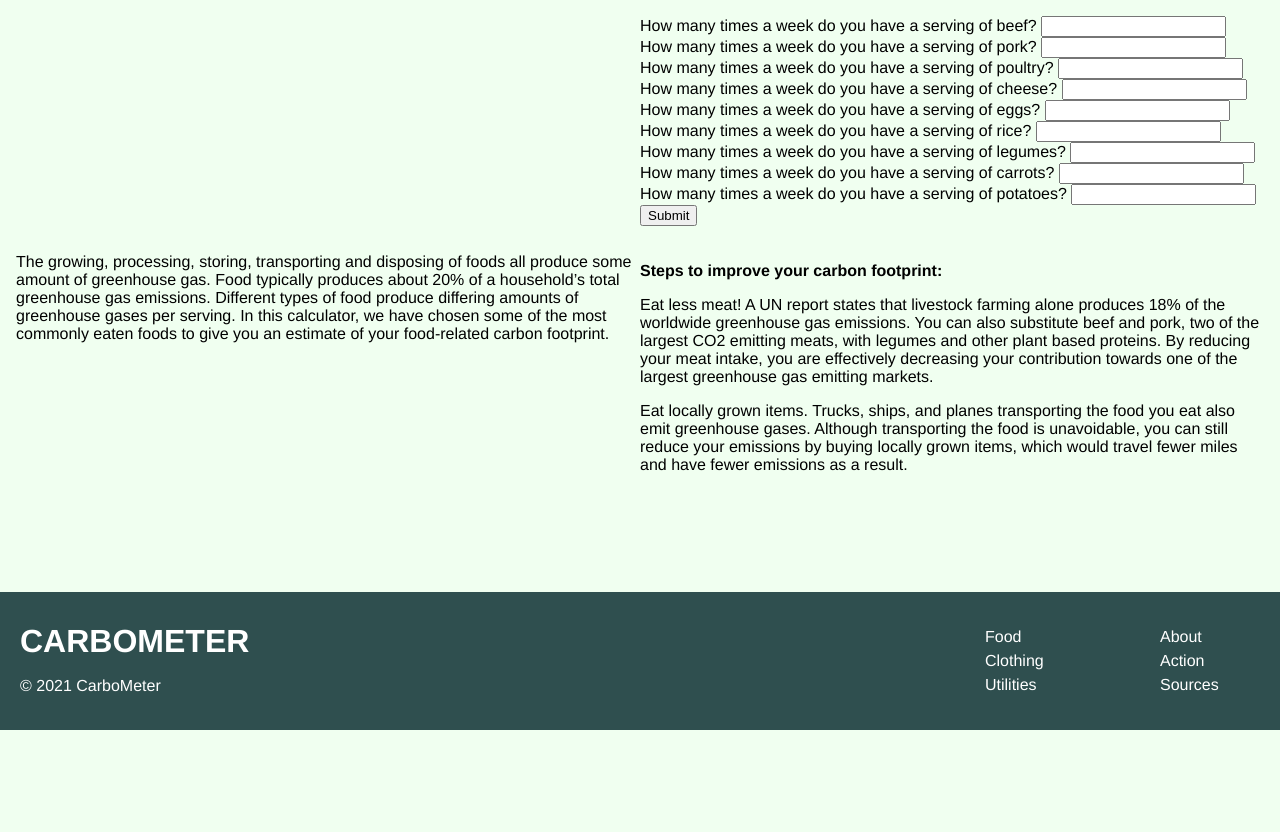
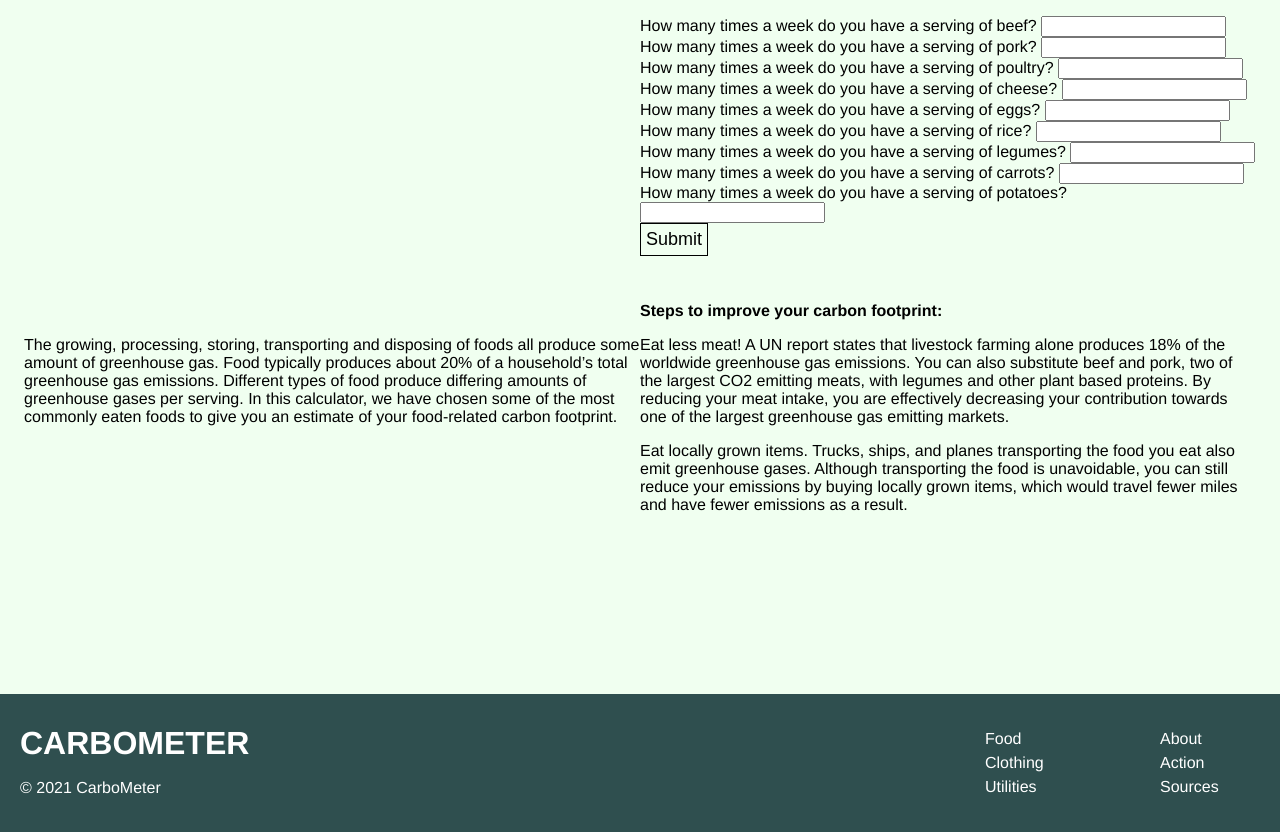
Before and after one commit to ryanlee4761/Carbometer, a Flask app: page /food in a window 1280 px wide. Shown: the part 70-902 px from the top of the page. Before the commit the page ends 800 px from the top, so only its background shows below. Run offline with Flask 2, Linux system fonts and the light colour scheme.

Commit message:
Style submit button + footer + min height

```diff
--- a/static/main.css
+++ b/static/main.css
@@ -124,18 +124,20 @@ button:hover {
 
 #content-wrap {
   padding-bottom: 10rem;
+  min-height: 80vh;
 }
 
 footer {
   background-color: #2F4F4F;
   color: white;
-  margin-top: 50px;
   margin-bottom: 0;
   padding: 5px 20px;
   display: grid;
   grid-template-columns: 2fr 175px 100px;
   align-items: center;
 
+  min-height: 8rem;
+  height: 10%;
   height: 8rem;
   width: calc(100% - 40px);
   position: absolute;
--- a/static/pages.css
+++ b/static/pages.css
@@ -64,11 +64,26 @@ h3:hover, .active {
   text-underline-offset: 10px;
 }
 
+input[type=submit] {
+  background-color: honeydew;
+  padding: 5px;
+  margin-bottom: 10px;
+  font-size: 18px;
+  border: 1px solid black;
+}
+
+input[type=submit]:hover {
+  background-color: #2F4F4F;
+  color: white;
+}
+
 section {
-    display: grid;
-    grid-template-columns: 1fr 1fr;
-    grid-template-rows: 1fr 1fr;
-    margin: 1em;
+  display: grid;
+  grid-template-columns: 1fr 1fr;
+  grid-template-rows: 1fr 1fr;
+  margin: 0 0.5em;
+  padding: 1em;
+  min-height: 80vh;
 }
 
 #p1 {
@@ -93,14 +108,14 @@ section {
 footer {
     background-color: #2F4F4F;
     color: white;
-    margin-top: 50px;
     margin-bottom: 0;
     padding: 5px 20px;
     display: grid;
     grid-template-columns: 2fr 175px 100px;
     align-items: center;
 
-    height: 8rem;
+    min-height: 8rem;
+    height: 10%;
     width: calc(100% - 40px);
     position: absolute;
     bottom: 0;
```
